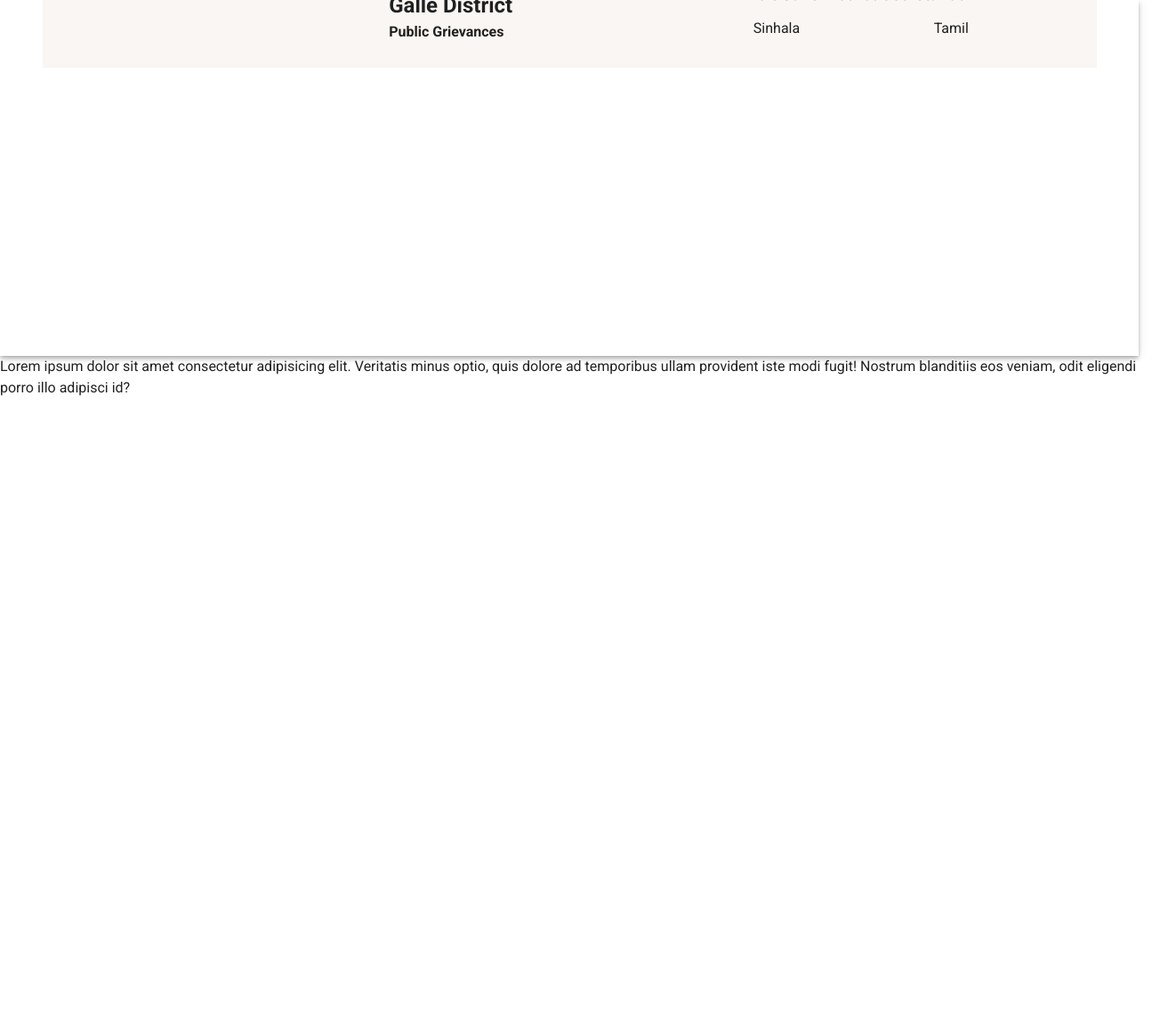
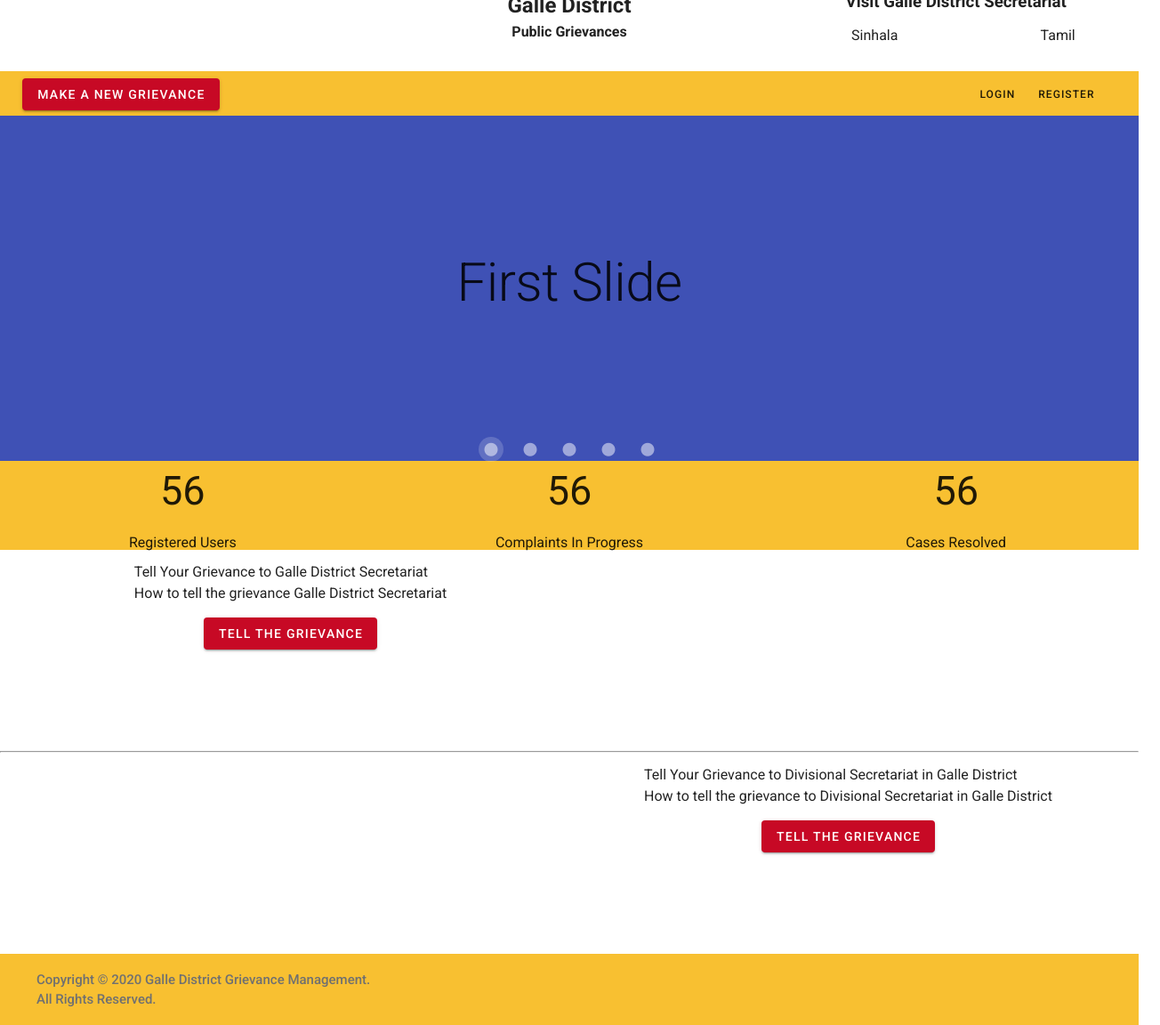
Before and after one commit to ThilinaTLM/oosd-frontend-app, a Vue app: page / in a window 1280 px wide. Shown: the whole page at 89% size, 1304 px wide, since content can reach past the window. Before the commit the page ends 800 px from the top, so only its background shows below. Built offline with nearby package versions, Linux system fonts and the light colour scheme.

Commit message:
Version1.0

```diff
--- a/src/App.vue
+++ b/src/App.vue
@@ -1,31 +1,27 @@
 <template>
 <v-app>
-  <v-toolbar
-  class="app-bar"
-  >
     <Header />
-  </v-toolbar>
-  <v-content>
-  <v-layout>
-    <p>Lorem ipsum dolor sit amet consectetur adipisicing elit.
-         Veritatis minus optio, quis dolore ad temporibus ullam provident
-          iste modi fugit! Nostrum blanditiis eos veniam, odit eligendi
-          porro illo adipisci id?</p>
-  </v-layout>
-
-  </v-content>
+    <SubHeader />
+    <Home />
+  <Footer />
 </v-app>
 </template>
 
 <script lang="ts">
 import Vue from 'vue';
 import Header from './components/Header.vue';
+import Footer from './components/Footer.vue';
+import SubHeader from './components/SubHeader.vue';
+import Home from './views/Home.vue';
 
 export default Vue.extend({
   name: 'App',
 
   components: {
-    Header
+    Header,
+    Footer,
+    SubHeader,
+    Home
   },
 
   data: () => ({
--- /dev/null
+++ b/src/components/Carousel.vue
@@ -0,0 +1,56 @@
+<template>
+  <v-carousel
+    style=""
+    cycle
+    height="400"
+    hide-delimiter-background
+    show-arrows-on-hover
+  >
+    <v-carousel-item
+      v-for="(slide, i) in slides"
+      :key="i"
+    >
+      <v-sheet
+        :color="colors[i]"
+        height="100%"
+      >
+        <v-row
+          class="fill-height"
+          align="center"
+          justify="center"
+        >
+          <div class="display-3">{{ slide }} Slide</div>
+        </v-row>
+      </v-sheet>
+    </v-carousel-item>
+  </v-carousel>
+</template>
+
+<script>
+  export default {
+    data () {
+      return {
+        colors: [
+          'indigo',
+          'warning',
+          'pink darken-2',
+          'red lighten-1',
+          'deep-purple accent-4',
+        ],
+        slides: [
+          'First',
+          'Second',
+          'Third',
+          'Fourth',
+          'Fifth',
+        ],
+      }
+    },
+  }
+</script>
+
+
+
+<style scoped>
+
+</style>
--- /dev/null
+++ b/src/components/CounterBar.vue
@@ -0,0 +1,69 @@
+<template>
+    <v-container fluid class="mainContainer">
+        <v-row>
+        <v-col class="CounterColumns">
+            <v-row class="counters" align="center" justify="center">
+                56
+            </v-row>
+            <v-row align="center" justify="center">
+                Registered Users
+            </v-row>
+        </v-col>
+
+        <v-col class="CounterColumns">
+             <v-row class="counters" align="center" justify="center">
+                56
+            </v-row>
+            <v-row align="center" justify="center">
+                Complaints In Progress
+            </v-row>
+        </v-col>
+
+        <v-col class="CounterColumns">
+            <v-row class="counters" align="center" justify="center">
+                56
+            </v-row>
+            <v-row align="center" justify="center">
+                Cases Resolved
+            </v-row>
+        </v-col>
+        </v-row>
+
+  </v-container>
+</template>
+
+
+<script>
+import Vue from 'vue';
+
+
+export default Vue.extend({
+    name:"CounterBar"
+})
+</script>
+
+<style scoped>
+
+.mainContainer{
+    height: 100px;
+    background-color:#F8C031;
+    margin:0px;
+    padding:0px
+
+}
+
+.counters{
+    font-size: 45px;
+    margin: 0px;
+    padding: 0px;
+}
+
+.CounterColumns{
+    margin: 0px ;
+    padding: 0px;
+
+
+}
+
+
+</style>
--- /dev/null
+++ b/src/components/Description.vue
@@ -0,0 +1,39 @@
+<template>
+
+<v-container fluid style="padding:25px">
+    <v-row>
+        <v-col>
+            <v-row align="center" justify="center">
+            Tell Your Grievance to Galle District Secretariat <br>
+            How to tell the grievance Galle District Secretariat
+            </v-row>
+            <v-row align="center" justify="center">
+                 <v-btn class="primary" color="#C70925 !important" style="margin:15px">Tell the Grievance </v-btn>
+            </v-row>
+        </v-col>
+        <v-col>
+            <v-row align="center" justify="center">
+            <v-img
+            :src="require('../assets/unnamed.jpg')"
+            contain
+            height="200px"/>
+           </v-row>
+        </v-col>
+    </v-row>
+</v-container>
+
+
+</template>
+
+<script>
+import Vue from 'vue';
+
+export default Vue.extend({
+    name:"Description"
+})
+
+</script>
+
+<style scoped>
+
+</style>
--- /dev/null
+++ b/src/components/Description2.vue
@@ -0,0 +1,40 @@
+<template>
+
+<v-container fluid style="padding:25px">
+    <v-row>
+        <v-col>
+            <v-row align="center" justify="center">
+            <v-img
+            :src="require('../assets/unnamed.jpg')"
+            contain
+            height="200px"/>
+           </v-row>
+        </v-col>
+        <v-col>
+            <v-row align="center" justify="center">
+            Tell Your Grievance to Divisional Secretariat in Galle District <br>
+            How to tell the grievance to Divisional Secretariat in Galle District
+            </v-row>
+            <v-row align="center" justify="center">
+                 <v-btn class="primary" color="#C70925 !important" style="margin:15px">Tell the Grievance </v-btn>
+            </v-row>
+        </v-col>
+
+    </v-row>
+</v-container>
+
+
+</template>
+
+<script>
+import Vue from 'vue';
+
+export default Vue.extend({
+    name:"Description2"
+})
+
+</script>
+
+<style scoped>
+
+</style>
--- /dev/null
+++ b/src/components/Footer.vue
@@ -0,0 +1,44 @@
+<template>
+
+    <v-footer
+      absolute
+      class="font-weight-medium"
+      color="#F8C031"
+      height="80px"
+    >
+      <v-col
+        class="text-left"
+        cols="12"
+        style="margin-left:25px; color:#707070; font-size:15px"
+      >
+      <v-row>
+          Copyright © {{ new Date().getFullYear() }} Galle District Grievance Management.
+      </v-row>
+      <v-row>
+        All Rights Reserved.
+
+    </v-row>
+      </v-col>
+    </v-footer>
+
+</template>
+
+
+</template>
+
+
+<script>
+import Vue from 'vue';
+
+export default Vue.extend({
+  name: "Footer"
+})
+
+</script>
+
+
+<style scoped>
+
+
+
+</style>
--- a/src/components/Header.vue
+++ b/src/components/Header.vue
@@ -1,35 +1,37 @@
 <template>
-  <v-container class="container">
+ <v-container fluid style="padding:0px">
       <v-row>
-         <v-col class="pa-1">
+         <v-col align="left" justify="left">
             <v-img
             :src="require('../assets/main-gov.png')"
             contain
             height="80px"/>
         </v-col>
-        <v-col class="pa-3">
-            <v-row>
+
+        <v-col style="display:inline-block">
+            <v-row align="center" justify="center">
             <h1>Galle District</h1>
             </v-row>
-            <v-row>
+            <v-row align="center" justify="center">
             <h2>Public Grievances </h2>
             </v-row>
         </v-col>
-        <v-col class="pa-1">
-            <v-row>
+        <v-col>
+            <v-row align="center" justify="center">
                 <h3>Visit Galle District Secretariat</h3>
             </v-row>
-            <v-row>
-              <v-col>
+            <v-row >
+              <v-col align="center" justify="center" style="padding-left:35px">
                   Sinhala
             </v-col>
-            <v-col>
+            <v-col align="center" justify="center">
                 Tamil
             </v-col>
             </v-row>
         </v-col>
       </v-row>
   </v-container>
+
 </template>
 
 <script>
@@ -41,8 +43,9 @@ export default Vue.extend({
 </script>
 
 <style scopped>
-.container {
+.container-1 {
     background-color:#F9F6F3;
+
 }
 
 h1 {
@@ -54,4 +57,5 @@ h2{
     margin:0;
     font-size: 1em;
 }
+
 </style>
--- /dev/null
+++ b/src/components/SubHeader.vue
@@ -0,0 +1,52 @@
+<template>
+
+    <v-container fluid class="subheader" style="padding:0px ; margin:0px">
+        <v-row style="margin:0px; height:50px">
+            <v-col class="col1style">
+                   <v-btn class="primary" color="#C70925 !important">Make a New Grievance</v-btn>
+            </v-col>
+            <v-col class="col2style">
+                <v-btn text small >Login</v-btn>
+                <v-btn text small >Register</v-btn>
+            </v-col>
+        </v-row>
+
+    </v-container>
+
+
+
+
+</template>
+
+<script>
+import Vue from 'vue';
+
+export default Vue.extend({
+  name: "SubHeader"
+})
+
+</script>
+
+
+<style scoped>
+
+
+.subheader{
+    height: 50px;
+    background-color: #F8C031;
+}
+.col1style{
+    padding:0px;
+     margin-left:25px;
+     display: flex;
+      align-items:center
+}
+
+
+.col2style{
+    display: flex;
+    justify-content: flex-end;
+    margin-right:25px
+}
+
+</style>
--- a/src/views/Home.vue
+++ b/src/views/Home.vue
@@ -1,18 +1,29 @@
 <template>
-  <div class="home">
-    <img alt="Vue logo" src="../assets/logo.png">
-    <HelloWorld msg="Welcome to Your Vue.js App"/>
+<div>
+  <Carousel />
+  <CounterBar />
+  <Description />
+  <hr>
+  <Description2 />
+  <v-container style="height:80px">
+  </v-container>
   </div>
 </template>
 
-<script>
-// @ is an alias to /src
-import HelloWorld from '@/components/HelloWorld.vue'
+<script lang="ts">
+import Vue from 'vue';
 
+import Carousel from '../components/Carousel.vue';
+import CounterBar from '../components/CounterBar.vue';
+import Description from '../components/Description.vue';
+import Description2 from '../components/Description2.vue';
 export default {
   name: 'Home',
   components: {
-    HelloWorld
+    Carousel,
+    CounterBar,
+    Description,
+    Description2
   }
 }
 </script>
```
Also changed, not shown: src/assets/unnamed.jpg (added).
